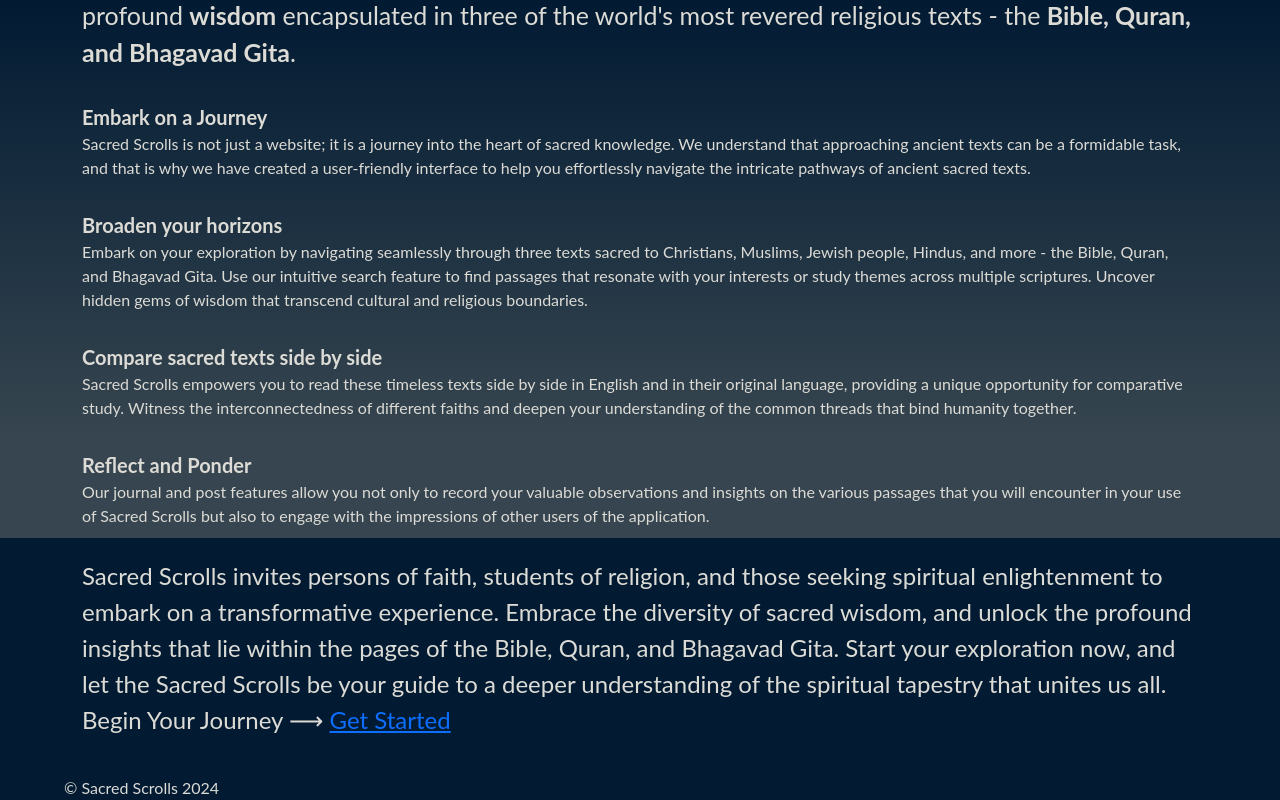
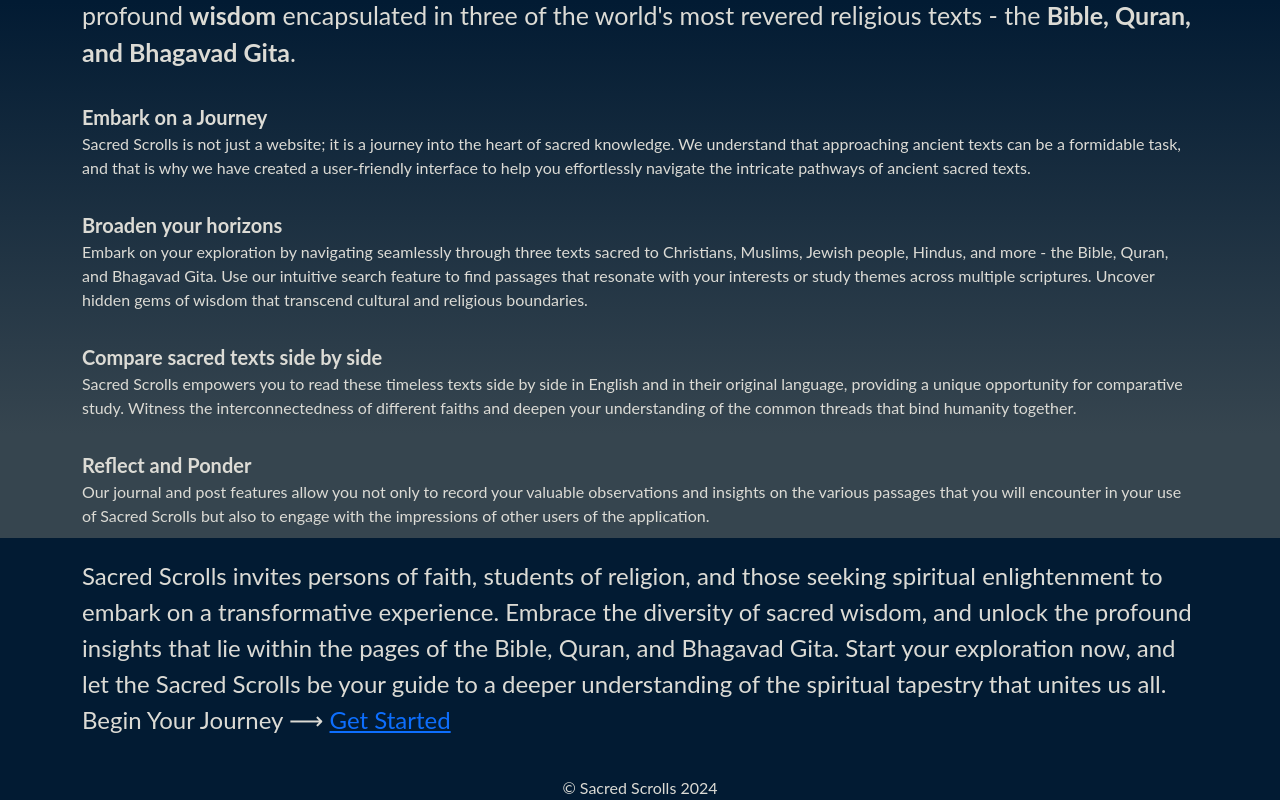
Before and after one commit to andrew-hagstrom/Sacred_Scrolls_Project, a React (Vite) app in the folder frontend/: page / in a window 1280 px wide. Shown: the part 262-1062 px from the top of the page. Built offline with nearby package versions, Linux system fonts and the light colour scheme; no server answers.

Commit message:
center footer

```diff
--- a/frontend/src/App.css
+++ b/frontend/src/App.css
@@ -501,7 +501,7 @@ background-color:white;
 
 .footer {
 margin-top: 3%;
-margin-left: 5%;
-
+display: block;
+text-align: center;
 
 }
```
